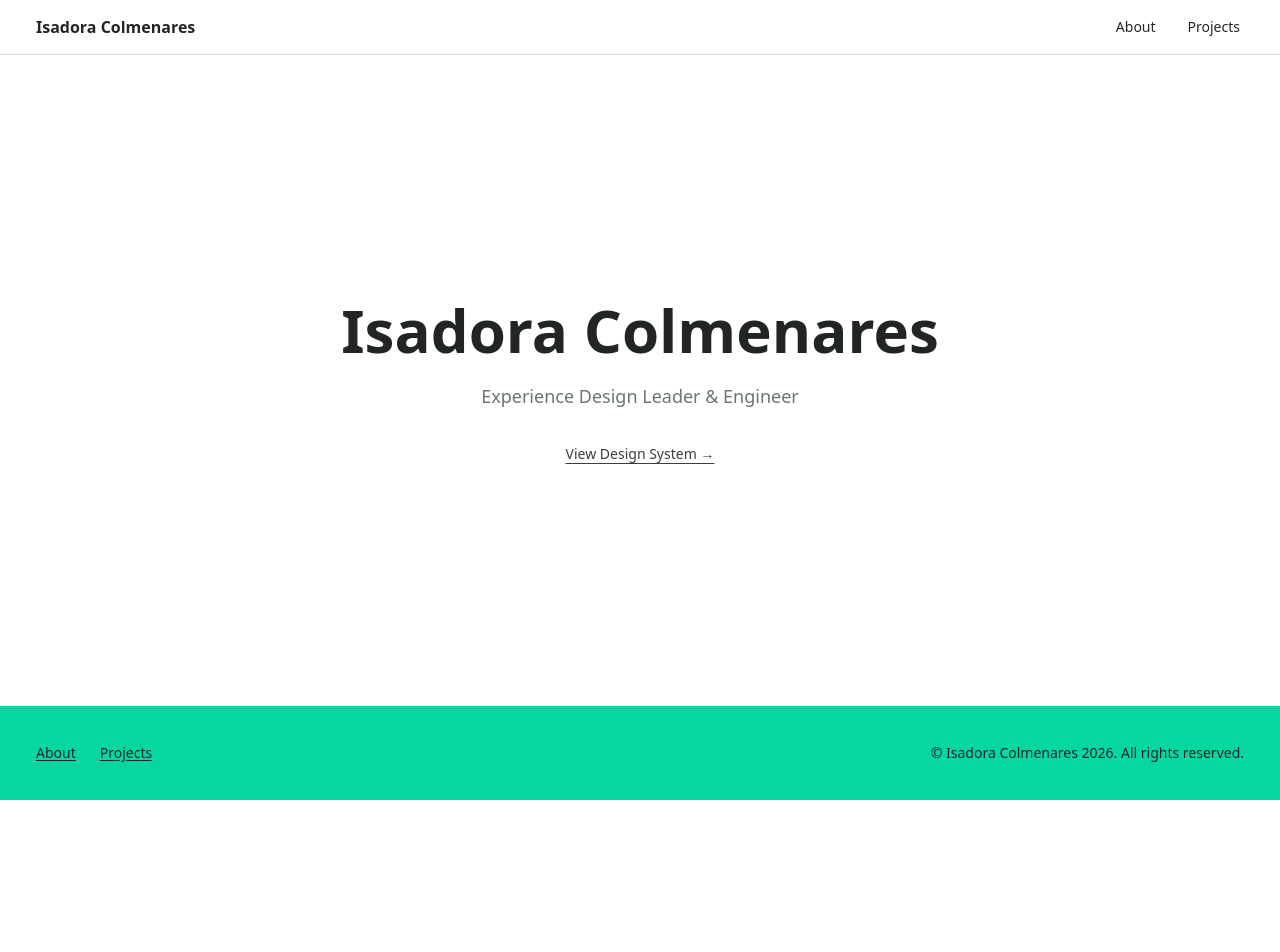
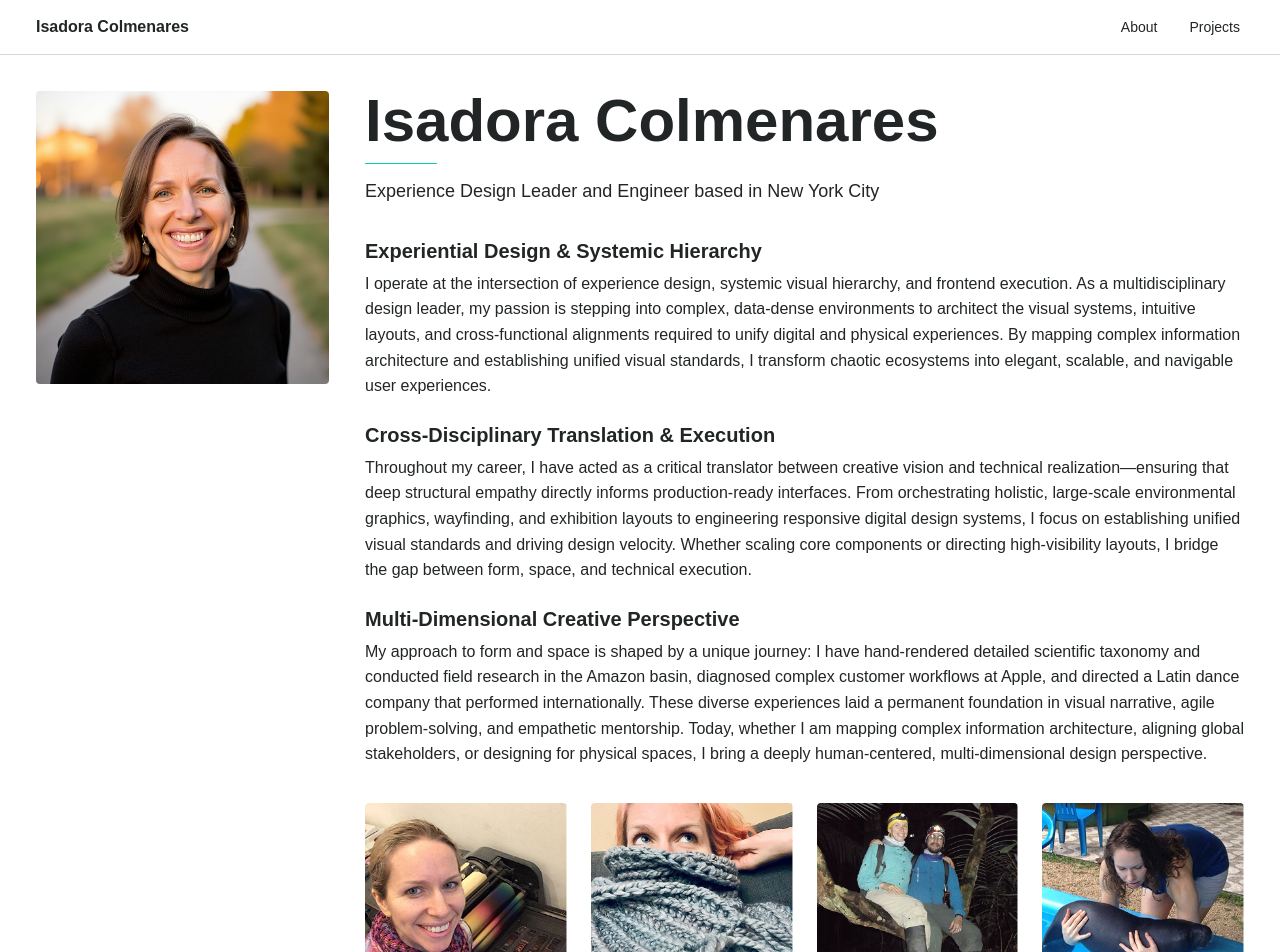
Before and after one commit to isadoracreative/isadora-colmenares-portfolio, a Next.js app: page / in a window 1280 px wide. Shown: the top 952 px of the page. Before the commit the page ends 800 px from the top, so only its background shows below. Built offline with nearby package versions, Linux system fonts and the light colour scheme; a web font is replaced by a local one.

Commit message:
Fix font family definitions.

```diff
--- a/package.json
+++ b/package.json
@@ -9,6 +9,8 @@
     "lint": "eslint"
   },
   "dependencies": {
+    "@fontsource-variable/karla": "^5.2.8",
+    "@fontsource-variable/montserrat": "^5.2.8",
     "next": "16.2.9",
     "react": "19.2.4",
     "react-dom": "19.2.4"
--- a/src/app/globals.css
+++ b/src/app/globals.css
@@ -4,8 +4,18 @@
   /* =========================================
      TYPOGRAPHY
      ========================================= */
-  --font-heading: var(--font-montserrat), sans-serif;
-  --font-body: var(--font-karla), sans-serif;
+
+  /*
+    NOTE: --font-heading and --font-body are intentionally NOT defined here.
+    Tailwind v4 @theme is evaluated at build time; var() references to
+    next/font's runtime-injected CSS variables (--font-montserrat,
+    --font-karla) are unresolvable at that stage and get stripped, causing
+    the properties to show as undefined in DevTools.
+
+    Instead, font-heading and font-body are declared as @utility rules below
+    so they reference --font-montserrat / --font-karla directly at runtime,
+    where those variables are always available via inheritance from <body>.
+  */
 
   --font-weight-heading: 600;
 
@@ -170,6 +180,24 @@
 }
 
 /* =========================================
+   FONT FAMILY UTILITIES
+   ========================================= */
+
+/*
+  font-heading / font-body are defined as @utility (not @theme) so the
+  var() references resolve against the runtime CSS variables that next/font
+  injects on <body>. Elements inside <body> inherit --font-montserrat and
+  --font-karla via the normal CSS cascade.
+*/
+@utility font-heading {
+  font-family: var(--font-montserrat), sans-serif;
+}
+
+@utility font-body {
+  font-family: var(--font-karla), sans-serif;
+}
+
+/* =========================================
    LAYOUT UTILITIES
    ========================================= */
 
@@ -207,7 +235,7 @@
    ========================================= */
 @layer base {
   h1, h2, h3, h4, h5, h6 {
-    font-family: var(--font-heading);
+    font-family: var(--font-montserrat), sans-serif;
     font-weight: var(--font-weight-heading);
     line-height: 1.2;
   }
@@ -220,7 +248,7 @@
   h6 { font-size: var(--text-h6); }
 
   body, p, li, dd, dt, blockquote {
-    font-family: var(--font-body);
+    font-family: var(--font-karla), sans-serif;
     font-weight: 400;
     font-size: var(--text-para);
     line-height: 1.6;
--- a/src/app/layout.tsx
+++ b/src/app/layout.tsx
@@ -1,24 +1,30 @@
 import type { Metadata } from "next";
-import { Montserrat, Karla } from "next/font/google";
+import localFont from "next/font/local";
 import "./globals.css";
 import Script from "next/script";
 import Header from "@/components/Header";
 import Footer from "@/components/Footer";
 
-const montserrat = Montserrat({
-  subsets: ["latin"],
-  weight: ["400", "600", "700"],
+/*
+  @fontsource-variable packages ship a single variable-font .woff2 per subset,
+  covering the full weight axis (100–900) in one file — smaller payload than
+  individual weight files, and zero network calls at compile/render time.
+  This sidesteps the Turbopack worker → fonts.googleapis.com connection failure
+  that affects next/font/google in this environment.
+*/
+const montserrat = localFont({
+  src: "../../node_modules/@fontsource-variable/montserrat/files/montserrat-latin-wght-normal.woff2",
   variable: "--font-montserrat",
   display: "swap",
+  weight: "100 900",
 });
 
-const karla = Karla({
-  subsets: ["latin"],
-  weight: ["400", "500", "600", "700"],
+const karla = localFont({
+  src: "../../node_modules/@fontsource-variable/karla/files/karla-latin-wght-normal.woff2",
   variable: "--font-karla",
   display: "swap",
+  weight: "100 900",
 });
-
 
 export const metadata: Metadata = {
   title: "Isadora Colmenares — Experience Design Leader",
--- a/src/app/page.tsx
+++ b/src/app/page.tsx
@@ -1,20 +1,138 @@
-import Link from "next/link";
+import Image from 'next/image';
+import DividerShort from '@/components/DividerShort';
+
+/* ── Hero content ────────────────────────────────────────────────────── */
+
+const bioParagraphs = [
+  {
+    heading: 'Experiential Design & Systemic Hierarchy',
+    body: 'I operate at the intersection of experience design, systemic visual hierarchy, and frontend execution. As a multidisciplinary design leader, my passion is stepping into complex, data-dense environments to architect the visual systems, intuitive layouts, and cross-functional alignments required to unify digital and physical experiences. By mapping complex information architecture and establishing unified visual standards, I transform chaotic ecosystems into elegant, scalable, and navigable user experiences.',
+  },
+  {
+    heading: 'Cross-Disciplinary Translation & Execution',
+    body: 'Throughout my career, I have acted as a critical translator between creative vision and technical realization—ensuring that deep structural empathy directly informs production-ready interfaces. From orchestrating holistic, large-scale environmental graphics, wayfinding, and exhibition layouts to engineering responsive digital design systems, I focus on establishing unified visual standards and driving design velocity. Whether scaling core components or directing high-visibility layouts, I bridge the gap between form, space, and technical execution.',
+  },
+  {
+    heading: 'Multi-Dimensional Creative Perspective',
+    body: 'My approach to form and space is shaped by a unique journey: I have hand-rendered detailed scientific taxonomy and conducted field research in the Amazon basin, diagnosed complex customer workflows at Apple, and directed a Latin dance company that performed internationally. These diverse experiences laid a permanent foundation in visual narrative, agile problem-solving, and empathetic mentorship. Today, whether I am mapping complex information architecture, aligning global stakeholders, or designing for physical spaces, I bring a deeply human-centered, multi-dimensional design perspective.',
+  },
+];
+
+const smallPhotos = [
+  { src: '/images/isa-letterpress.jpg', alt: 'Letterpress printing' },
+  { src: '/images/isa-crochet.jpg', alt: 'Crochet craft work' },
+  { src: '/images/isa-wildlife-research.jpg', alt: 'Wildlife research in the field' },
+  { src: '/images/isa-manatee.jpg', alt: 'Manatee research' },
+];
 
 export default function Home() {
   return (
-    <main className="flex flex-1 flex-col items-center justify-center py-24 px-4">
-      <div className="text-center space-y-4">
-        <h1>Isadora Colmenares</h1>
-        <p className="text-para-lg text-text-secondary">
-          Experience Design Leader &amp; Engineer
-        </p>
-        <Link
-          href="/design-system"
-          className="inline-block mt-4 text-para-sm text-interactive underline underline-offset-4 hover:text-interactive-hover transition-colors"
-        >
-          View Design System →
-        </Link>
-      </div>
+    <main className="flex-1">
+
+      {/* ── Hero section ──────────────────────────────────────────────── */}
+      <section className="container-inner py-6 sm:py-9">
+        {/*
+          Layout:
+            xs          → stacked column — full-width square photo, then text block
+            sm (640px)  → flex row — 130×130 px photo left, text fills right
+            lg (1024px) → flex row — 293×293 px photo left, text fills right
+                          H1 / H6 sizes bump automatically via globals.css
+                          responsive CSS variables (no extra classes needed)
+        */}
+        <div className="flex flex-col gap-6 sm:flex-row sm:items-start sm:gap-6 lg:gap-9">
+
+          {/* ── Profile photo ─────────────────────────────────────────── */}
+          {/*
+            xs: w-full, aspect-square → fills container width, height = width
+            sm: fixed 130 px square, shrink-0 so it doesn't flex-compress
+            lg: fixed 293 px square
+          */}
+          <div className="relative w-full aspect-square sm:w-[130px] lg:w-[293px] sm:shrink-0 rounded-sm overflow-hidden">
+            <Image
+              src="/images/isa-profile.jpg"
+              alt="Isadora Colmenares"
+              fill
+              sizes="(min-width: 1024px) 293px, (min-width: 640px) 130px, 100vw"
+              className="object-cover"
+              priority
+            />
+          </div>
+
+          {/* ── Text column ───────────────────────────────────────────── */}
+          {/*
+            gap-9 (36px) between the three content blocks matches
+            Figma's gap-[var(--36,36px)] on the text column container.
+          */}
+          <div className="flex flex-col gap-9 min-w-0 flex-1">
+
+            {/* Name + accent divider + sub-heading */}
+            <div className="flex flex-col gap-4">
+              {/* gap-3 (12px) between H1 and divider matches Figma gap-[var(--12,12px)] */}
+              <div className="flex flex-col gap-3">
+                {/*
+                  H1 inherits Montserrat SemiBold + responsive size from globals.css:
+                    mobile  → 2rem   (32px)
+                    lg+     → 3.75rem (60px)
+                  leading-none keeps it tight as per Figma lineHeight: 100
+                */}
+                <h1 className="leading-none">Isadora Colmenares</h1>
+
+                {/* Accent divider — Figma "divider short" component (node 52:320) */}
+                <DividerShort />
+              </div>
+
+              {/*
+                Subheading: Karla Medium (500), para-large (18px), tight leading.
+                font-medium overrides the base p { font-weight: 400 }.
+              */}
+              <p className="font-body font-medium text-para-lg text-text-primary leading-tight">
+                Experience Design Leader and Engineer based in New York City
+              </p>
+            </div>
+
+            {/* 3 cross-heading + paragraph blocks */}
+            {/* gap-6 (24px) between blocks = Figma gap-[var(--24,24px)] */}
+            <div className="flex flex-col gap-6">
+              {bioParagraphs.map(({ heading, body }) => (
+                <div key={heading} className="flex flex-col gap-2">
+                  {/*
+                    H6 inherits Montserrat SemiBold + responsive size:
+                      mobile  → 1.125rem (18px)
+                      lg+     → 1.25rem  (20px)
+                  */}
+                  <h6>{heading}</h6>
+                  <p className="text-text-primary">{body}</p>
+                </div>
+              ))}
+            </div>
+
+            {/* 4 smaller activity/life photos */}
+            {/*
+              xs      → 2×2 grid, gap-4 (16px)
+              sm+     → 4-column row, gap-6 (24px)
+              Each cell is aspect-square with object-cover.
+            */}
+            <div className="grid grid-cols-2 gap-4 sm:grid-cols-4 sm:gap-6">
+              {smallPhotos.map(({ src, alt }) => (
+                <div
+                  key={src}
+                  className="relative aspect-square rounded-sm overflow-hidden"
+                >
+                  <Image
+                    src={src}
+                    alt={alt}
+                    fill
+                    sizes="(min-width: 640px) 25vw, 50vw"
+                    className="object-cover"
+                  />
+                </div>
+              ))}
+            </div>
+
+          </div>
+        </div>
+      </section>
+
     </main>
   );
 }
--- /dev/null
+++ b/src/components/DividerShort.tsx
@@ -0,0 +1,15 @@
+/**
+ * DividerShort — accent divider from the Figma design system (node 52:320).
+ *
+ * A solid green 1 px bar that fills its parent up to a max of 72 px.
+ * Color: --color-core-green (#06d6a0).
+ */
+export default function DividerShort({ className }: { className?: string }) {
+  return (
+    <div
+      role="separator"
+      aria-hidden="true"
+      className={`w-full max-w-[72px] h-px bg-core-green ${className ?? ''}`}
+    />
+  );
+}
```
Also changed, not shown: 1 other file (tests, documents, lock files or other folders).
